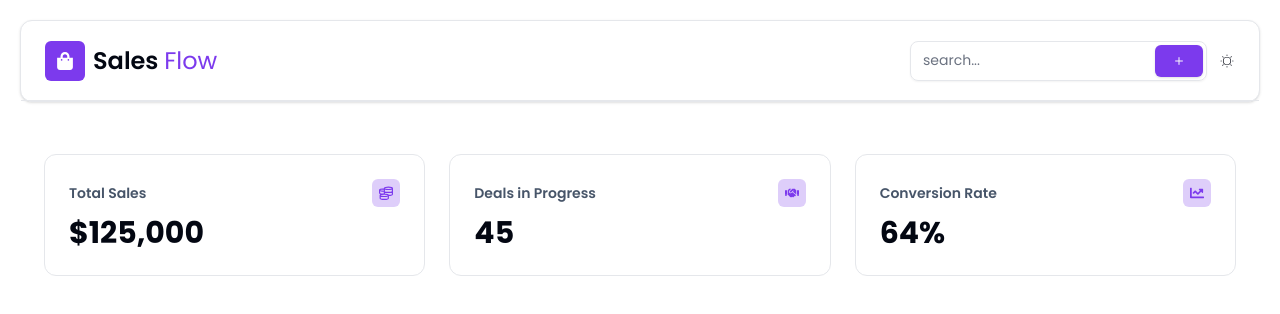
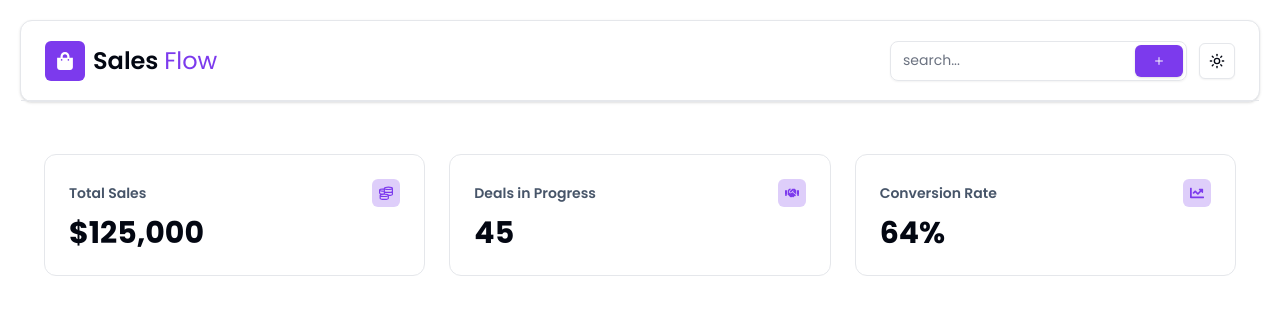
Before and after one commit to aklesh-dev/sales-manager-app, a Next.js app: page / in a window 1280 px wide. Shown: the top 314 px of the page. Built offline with nearby package versions, Linux system fonts and the light colour scheme.

Commit message:
fix dark mode toggle - replace the icon with ModeToggle component

```diff
--- a/src/app/Components/Navbar.tsx
+++ b/src/app/Components/Navbar.tsx
@@ -2,9 +2,9 @@
 import { Button } from "@/components/ui/button";
 import { Input } from "@/components/ui/input";
 import React from "react";
-import { CiLight } from "react-icons/ci";
 import { FaShoppingBag } from "react-icons/fa";
 import { IoIosAdd } from "react-icons/io";
+import { ModeToggle } from "../ModeToggle";
 
 const Navbar = () => {
   return (
@@ -30,7 +30,7 @@ const Navbar = () => {
           </div>
         </div>
 
-        <CiLight />
+        <ModeToggle />
       </div>
     </section>
   );
```
